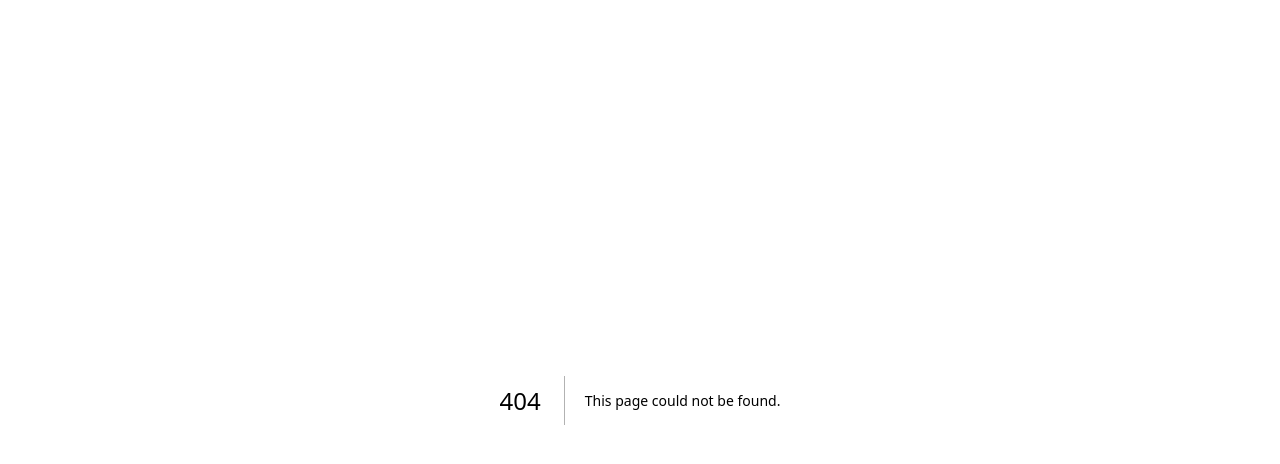
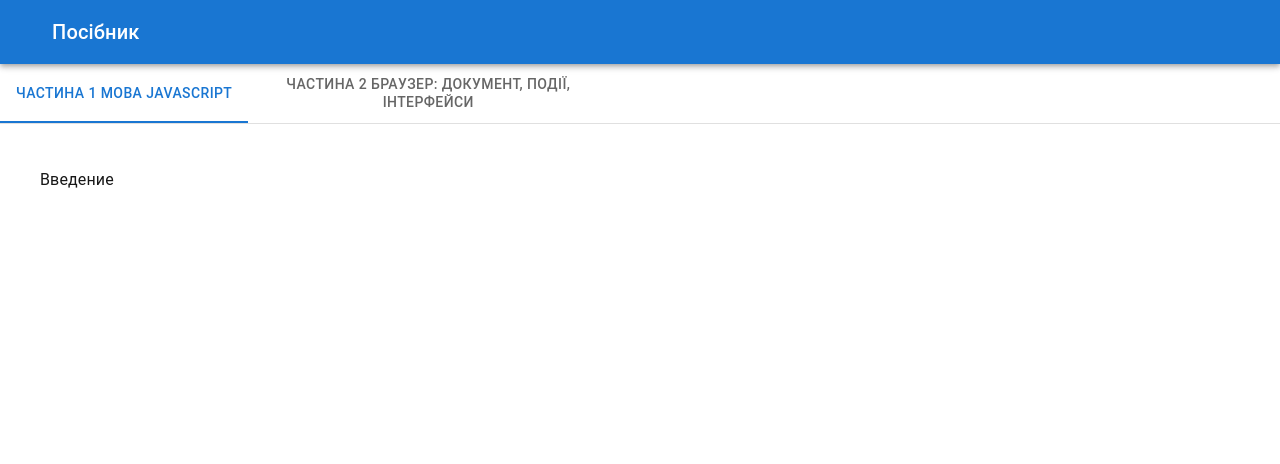
Before and after one commit to shevchenkoartur/electronic-guide, a Next.js app: page /home in a window 1280 px wide. Before the commit this address had no page. Shown: the top 464 px of the page. Built offline with nearby package versions, Linux system fonts and the light colour scheme.

Commit message:
update ui

```diff
--- /dev/null
+++ b/app/components/BasicList.tsx
@@ -0,0 +1,22 @@
+import * as React from 'react';
+import Box from '@mui/material/Box';
+import List from '@mui/material/List';
+import ListItem from '@mui/material/ListItem';
+import ListItemButton from '@mui/material/ListItemButton';
+import ListItemText from '@mui/material/ListItemText';
+
+export default function BasicList() {
+  return (
+    <Box sx={{ width: '100%', maxWidth: 360, bgcolor: 'background.paper' }}>
+      <nav aria-label="main mailbox folders">
+        <List>
+          <ListItem disablePadding>
+            <ListItemButton>
+              <ListItemText primary="Введение" />
+            </ListItemButton>
+          </ListItem>
+        </List>
+      </nav>
+    </Box>
+  );
+}
--- /dev/null
+++ b/app/components/BasicTabs.tsx
@@ -0,0 +1,63 @@
+'use client';
+
+import * as React from 'react';
+import Tabs from '@mui/material/Tabs';
+import Tab from '@mui/material/Tab';
+import Box from '@mui/material/Box';
+import BasicList from '@/app/components/BasicList';
+
+interface TabPanelProps {
+  children?: React.ReactNode;
+  index: number;
+  value: number;
+}
+
+function CustomTabPanel(props: TabPanelProps) {
+  const { children, value, index, ...other } = props;
+
+  return (
+    <div
+      role="tabpanel"
+      hidden={value !== index}
+      id={`simple-tabpanel-${index}`}
+      aria-labelledby={`simple-tab-${index}`}
+      {...other}
+    >
+      {value === index && <Box sx={{ p: 3 }}>{children}</Box>}
+    </div>
+  );
+}
+
+function a11yProps(index: number) {
+  return {
+    id: `simple-tab-${index}`,
+    'aria-controls': `simple-tabpanel-${index}`,
+  };
+}
+
+export default function BasicTabs() {
+  const [value, setValue] = React.useState(0);
+
+  const handleChange = (event: React.SyntheticEvent, newValue: number) => {
+    setValue(newValue);
+  };
+
+  return (
+    <Box sx={{ width: '100%' }}>
+      <Box sx={{ borderBottom: 1, borderColor: 'divider' }}>
+        <Tabs value={value} onChange={handleChange} aria-label="basic tabs example">
+          <Tab label="Частина 1
+        Мова JavaScript" {...a11yProps(0)} />
+          <Tab label="Частина 2
+        Браузер: документ, події, інтерфейси" {...a11yProps(1)} />
+        </Tabs>
+      </Box>
+      <CustomTabPanel value={value} index={0}>
+        <BasicList />
+      </CustomTabPanel>
+      <CustomTabPanel value={value} index={1}>
+        <BasicList />
+      </CustomTabPanel>
+    </Box>
+  );
+}
--- /dev/null
+++ b/app/components/Header.tsx
@@ -0,0 +1,28 @@
+import * as React from 'react';
+import AppBar from '@mui/material/AppBar';
+import Box from '@mui/material/Box';
+import Toolbar from '@mui/material/Toolbar';
+import Typography from '@mui/material/Typography';
+import IconButton from '@mui/material/IconButton';
+
+export default function Header() {
+  return (
+    <Box sx={{ flexGrow: 1 }}>
+      <AppBar position="static">
+        <Toolbar>
+          <IconButton
+            size="large"
+            edge="start"
+            color="inherit"
+            aria-label="menu"
+            sx={{ mr: 2 }}
+          >
+          </IconButton>
+          <Typography variant="h6" component="div" sx={{ flexGrow: 1 }}>
+            Посібник
+          </Typography>
+        </Toolbar>
+      </AppBar>
+    </Box>
+  );
+}
--- /dev/null
+++ b/app/home/page.tsx
@@ -0,0 +1,11 @@
+import Header from '@/app/components/Header';
+import BasicTabs from '@/app/components/BasicTabs';
+
+export default function Home() {
+  return (
+    <>
+      <Header />
+      <BasicTabs />
+    </>
+  );
+}
--- /dev/null
+++ b/next.config.js
@@ -0,0 +1,11 @@
+module.exports = {
+  async redirects() {
+    return [
+      {
+        source: '/',
+        destination: '/home',
+        permanent: true,
+      },
+    ]
+  },
+}
```
Also changed, not shown: app/page.tsx (+2 -95 lines), package.json (+7 -4 lines), 1 other file (tests, documents, lock files or other folders).
